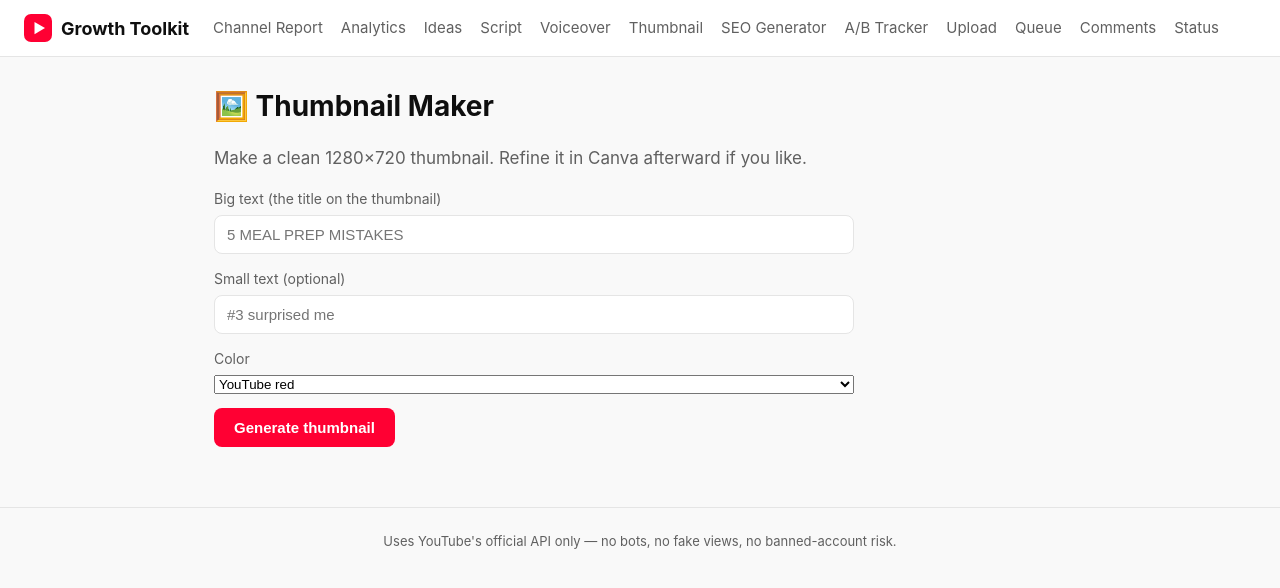
After one commit to vijayrajkoduru/YOUTUBE-, a Flask app: page /thumbnail in a window 1280 px wide. The commit adds this page. Shown: the top 588 px of the page. Run offline with Flask 3, Linux system fonts and the light colour scheme.

Commit message:
Add Thumbnail Maker and Voiceover (text-to-speech)
Completes the faceless-video pipeline:
- src/thumbnail.py: 1280x720 thumbnails from text via Pillow (offline, bundled
  fonts in assets/fonts so it works on any machine)
- src/voiceover.py: script-to-MP3 via gTTS (free, no key, needs internet)
- Web pages /thumbnail and /voiceover + a /generated file-serving route
- Nav + home cards; Pillow and gTTS added to requirements
- .gitignore excludes generated thumbnails/voiceovers/uploads

Verified: real thumbnail generated; all routes return HTTP 200; compiles clean.

https://claude.ai/code/session_01XSoxwEkjZC5VVTNX9ueBya

```diff
--- a/requirements.txt
+++ b/requirements.txt
@@ -18,3 +18,9 @@ gunicorn==22.0.0
 
 # Claude API — powers the AI Ideas and Script tools
 anthropic==0.69.0
+
+# Thumbnail image generation
+Pillow==10.4.0
+
+# Free text-to-speech for the Voiceover tool
+gTTS==2.5.3
--- a/web/app.py
+++ b/web/app.py
@@ -9,6 +9,7 @@ This is the "glue" between the front (HTML pages you see) and the back
 """
 import os
 import sys
+import time
 
 # Make the project root importable so "from src import ..." works when you
 # run this file directly. (Beginner-friendly: no extra setup needed.)
@@ -16,7 +17,7 @@ ROOT = os.path.dirname(os.path.dirname(os.path.abspath(__file__)))
 if ROOT not in sys.path:
     sys.path.insert(0, ROOT)
 
-from flask import Flask, redirect, render_template, request, url_for
+from flask import Flask, redirect, render_template, request, send_from_directory, url_for
 
 import config
 from src import ab_testing, auth, seo
@@ -150,6 +151,49 @@ def script_page():
                            topic=topic, minutes=minutes)
 
 
+@app.route("/thumbnail", methods=["GET", "POST"])
+def thumbnail_page():
+    """Generate a thumbnail image from text (offline, no key)."""
+    image_url = error = None
+    if request.method == "POST":
+        try:
+            from src import thumbnail
+            thumbnail.make_thumbnail(
+                title=request.form.get("title", "").strip(),
+                subtitle=request.form.get("subtitle", "").strip(),
+                color=request.form.get("color", "red"),
+            )
+            # Cache-buster so the browser shows the newest render.
+            image_url = url_for("generated_file", kind="thumbnails",
+                                name="thumbnail.png") + f"?t={int(time.time())}"
+        except Exception as e:
+            error = str(e)
+    return render_template("thumbnail.html", image_url=image_url, error=error)
+
+
+@app.route("/voiceover", methods=["GET", "POST"])
+def voiceover_page():
+    """Turn script text into an MP3 voiceover (needs internet; no key)."""
+    audio_url = error = None
+    if request.method == "POST":
+        try:
+            from src import voiceover
+            voiceover.make_voiceover(request.form.get("text", "").strip())
+            audio_url = url_for("generated_file", kind="voiceovers",
+                                name="voiceover.mp3") + f"?t={int(time.time())}"
+        except Exception as e:
+            error = str(e)
+    return render_template("voiceover.html", audio_url=audio_url, error=error)
+
+
+@app.route("/generated/<kind>/<path:name>")
+def generated_file(kind, name):
+    """Serves files the tools create (thumbnails, voiceovers)."""
+    if kind not in ("thumbnails", "voiceovers"):
+        return "Not found", 404
+    return send_from_directory(os.path.join(ROOT, "data", kind), name)
+
+
 @app.route("/status")
 def status_page():
     """System Check: verifies credentials/connectivity and feature readiness."""
--- a/web/templates/base.html
+++ b/web/templates/base.html
@@ -23,6 +23,8 @@
       <a href="{{ url_for('analytics_page') }}">Analytics</a>
       <a href="{{ url_for('ideas_page') }}">Ideas</a>
       <a href="{{ url_for('script_page') }}">Script</a>
+      <a href="{{ url_for('voiceover_page') }}">Voiceover</a>
+      <a href="{{ url_for('thumbnail_page') }}">Thumbnail</a>
       <a href="{{ url_for('seo_page') }}">SEO Generator</a>
       <a href="{{ url_for('experiments_page') }}">A/B Tracker</a>
       <a href="{{ url_for('upload_page') }}">Upload</a>
--- /dev/null
+++ b/web/templates/thumbnail.html
@@ -0,0 +1,32 @@
+{% extends "base.html" %}
+{% block title %}Thumbnail Maker{% endblock %}
+{% block content %}
+<h1>🖼️ Thumbnail Maker</h1>
+<p class="lead">Make a clean 1280×720 thumbnail. Refine it in Canva afterward if you like.</p>
+
+<form method="post" class="stack">
+  <label>Big text (the title on the thumbnail)
+    <input type="text" name="title" required placeholder="5 MEAL PREP MISTAKES">
+  </label>
+  <label>Small text (optional)
+    <input type="text" name="subtitle" placeholder="#3 surprised me">
+  </label>
+  <label>Color
+    <select name="color">
+      <option value="red">YouTube red</option>
+      <option value="dark">Dark + gold</option>
+      <option value="blue">Blue</option>
+      <option value="green">Green</option>
+    </select>
+  </label>
+  <button type="submit">Generate thumbnail</button>
+</form>
+
+{% if error %}
+<div class="alert warn"><strong>Couldn't make the thumbnail:</strong> {{ error }}</div>
+{% elif image_url %}
+<h2>Your thumbnail</h2>
+<img src="{{ image_url }}" alt="thumbnail" style="max-width:100%;border:1px solid var(--line);border-radius:8px">
+<p><a href="{{ image_url }}" download="thumbnail.png">⬇️ Download</a></p>
+{% endif %}
+{% endblock %}
```
Also changed, not shown: src/thumbnail.py (added, +77 -0 lines), src/voiceover.py (added, +26 -0 lines), web/templates/index.html (+8 -0 lines), web/templates/voiceover.html (added, +23 -0 lines), assets/fonts/DejaVuSans-Bold.ttf (added), assets/fonts/DejaVuSans.ttf (added), 1 other file.
